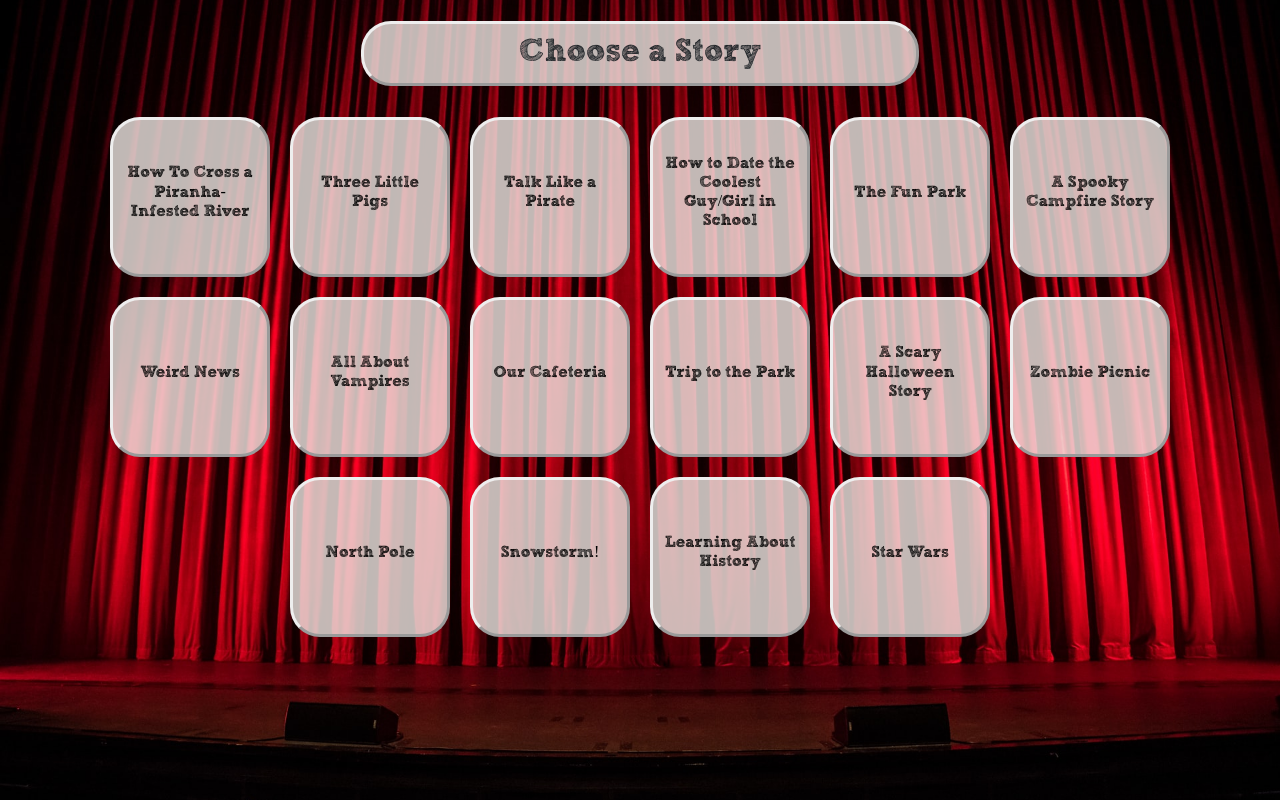
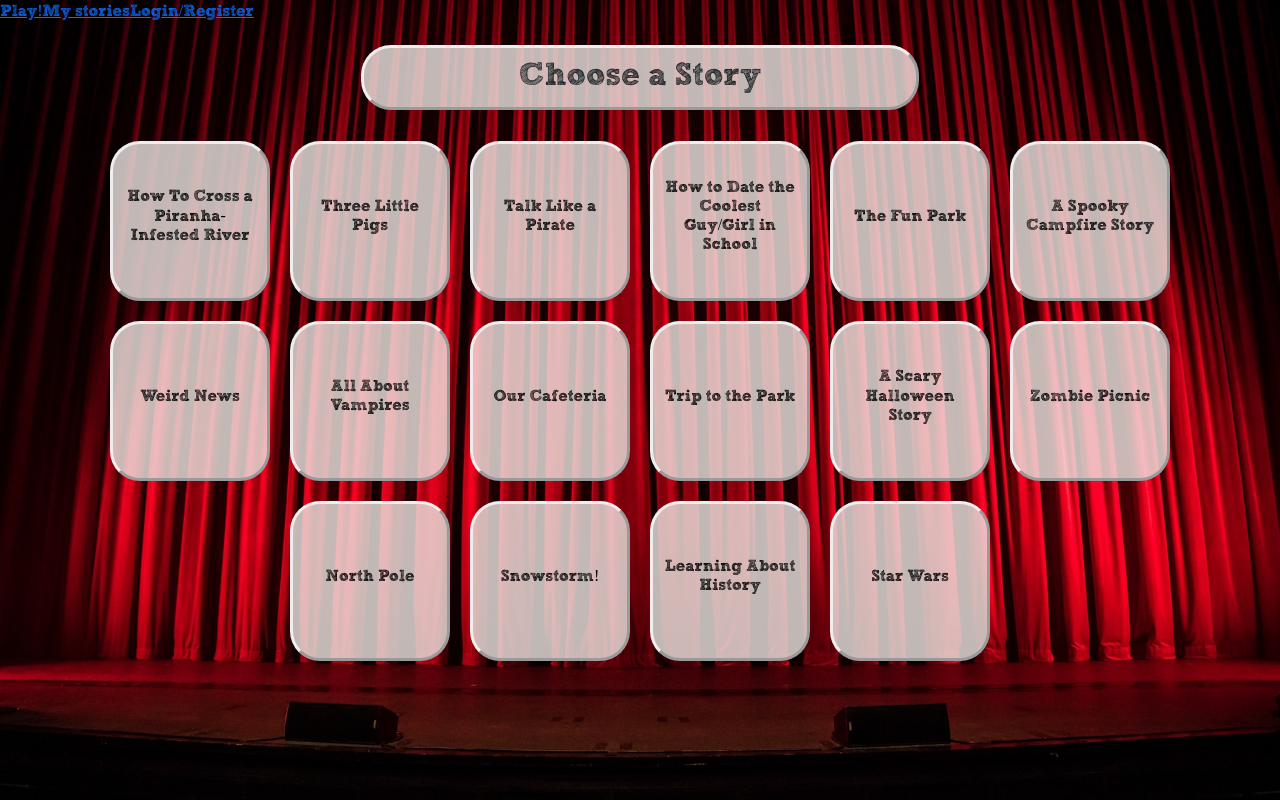
Before and after one commit to angelggdev/MadLibs, a React (Create React App) app: page / in a window 1280 px wide. Built offline with nearby package versions, Linux system fonts and the light colour scheme.

Commit message:
creation of menu component

```diff
--- a/src/App.js
+++ b/src/App.js
@@ -1,4 +1,3 @@
-import React, { useState, useEffect } from "react";
 import "./App.css";
 import "tachyons";
 import GridTitles from "./Components/GridTitles/GridTitles";
@@ -6,6 +5,9 @@ import Story from "./Components/Story/Story";
 import { BrowserRouter, Switch, Route } from "react-router-dom";
 import { StoryContextProvider } from "./contexts/StoryContext";
 import Question from "./Components/Question/Question";
+import Menu from "./Components/Menu/Menu";
+import Login from "./Components/Login/Login";
+import { UserContextProvider } from "./contexts/UserContext";
 
 function App() {
 
@@ -13,9 +15,14 @@ function App() {
   return (
     <BrowserRouter>
       <Switch>
+        <UserContextProvider>
           <StoryContextProvider>
+            <Menu />
             <Route exact path={process.env.PUBLIC_URL +"/"}>
               <GridTitles />
+            </Route>
+            <Route exact path={process.env.PUBLIC_URL +"/login"}>
+              <Login />
             </Route>
             <Route path={process.env.PUBLIC_URL +"/story/:storyId"}>
               <Question />
@@ -24,6 +31,7 @@ function App() {
               <Story />
             </Route>
           </StoryContextProvider>
+        </UserContextProvider>
       </Switch>
     </BrowserRouter>
   );
--- a/src/Components/GridTitles/Box/Box.js
+++ b/src/Components/GridTitles/Box/Box.js
@@ -1,12 +1,9 @@
 import React from 'react';
-import { Link, useHistory } from 'react-router-dom';
+import { useHistory } from 'react-router-dom';
 import 'tachyons';
-import { useContext } from 'react';
-import StoryContext from '../../../contexts/StoryContext.js';
 
 
 const Box = ({titles, index}) => {
-    const {chooseStory} = useContext(StoryContext);
     const history = useHistory();
 
     const goToStory = () => {
--- /dev/null
+++ b/src/Components/Menu/Menu.js
@@ -0,0 +1,23 @@
+import './Menu.css';
+import { NavLink } from 'react-router-dom';
+import { useState } from 'react';
+import { Button } from 'react-bootstrap';
+
+const Menu = () => {
+    const [isLoggedIn, setIsLoggedIn] = useState(false);
+
+    return(
+        <nav>
+            <NavLink exact to={process.env.PUBLIC_URL + '/'}>Play!</NavLink>
+            <NavLink to={process.env.PUBLIC_URL + '/my-stories'}>My stories</NavLink>
+            {
+                isLoggedIn?
+                <Button>Logout</Button>
+                :
+                <NavLink to={process.env.PUBLIC_URL + '/login'}>Login/Register</NavLink>
+            }
+        </nav>
+    )
+}
+
+export default Menu;
--- a/src/Components/Question/Question.js
+++ b/src/Components/Question/Question.js
@@ -20,6 +20,7 @@ const Question = () => {
     useEffect(() => {
         setStory(storyId);
         setStorylength(MadLibs.templates[storyId].blanks.length);
+        console.log('holis')
     }, [storyId])
 
     useEffect(() => {
--- a/src/assets/madlibs.js
+++ b/src/assets/madlibs.js
@@ -1,5 +1,3 @@
-import React from 'react';
-
 const MadLibs = {
     "templates": [
         {
--- a/src/contexts/StoryContext.js
+++ b/src/contexts/StoryContext.js
@@ -1,4 +1,4 @@
-import React, { createContext, useEffect, useState } from "react";
+import React, { createContext, useState } from "react";
 import { useHistory } from "react-router";
 import MadLibs from "../assets/madlibs";
 
--- a/src/services/firebase.js
+++ b/src/services/firebase.js
@@ -26,6 +26,3 @@ export const login = (email, password) => {
         });
     })
 }
-
-
-export default storageRef;
```
Also changed, not shown: src/Components/Login/Login.css (added), src/Components/Menu/Menu.css (added). Lines whose indentation alone changed are shown as unchanged.
